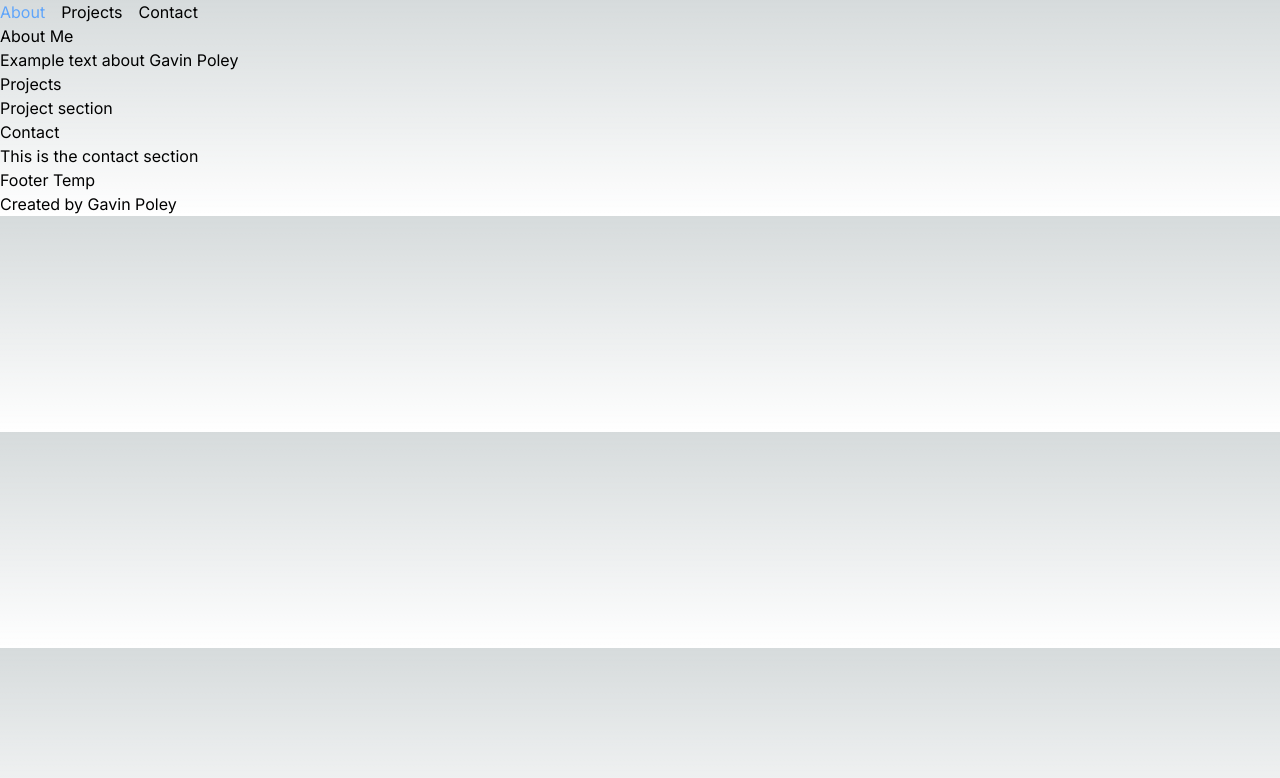
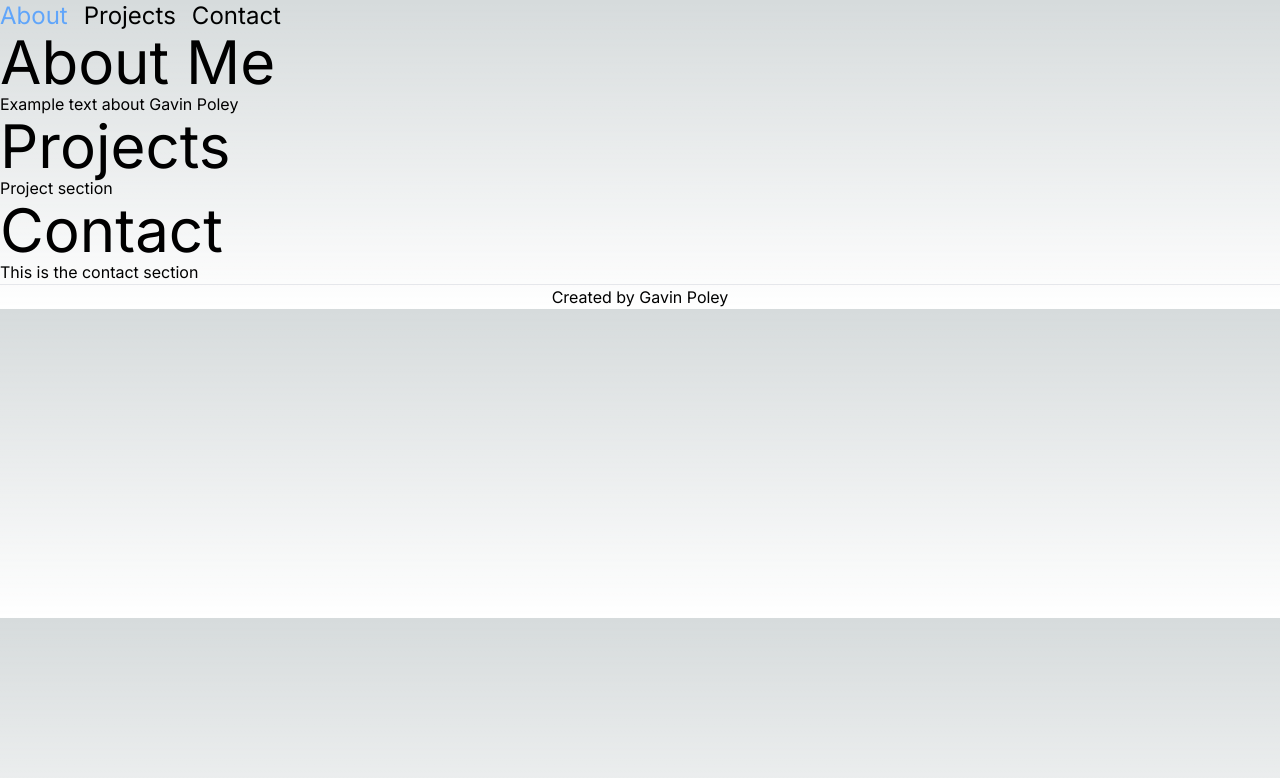
Before and after one commit to Gav1012/portfoliov2, a Next.js app: page / in a window 1280 px wide. Shown: the top 778 px of the page. Built offline with nearby package versions, Linux system fonts and the light colour scheme.

Commit message:
updated the sections and added footer

```diff
--- a/src/app/components/about.tsx
+++ b/src/app/components/about.tsx
@@ -2,7 +2,7 @@ export default function About() {
     console.log("hello from about");
     return (
         <section id="about">
-            <h1 className="text-4x1">About Me</h1>
+            <h1 className="text-6xl">About Me</h1>
             <p>Example text about Gavin Poley</p>
         </section>
     );
--- a/src/app/components/contact.tsx
+++ b/src/app/components/contact.tsx
@@ -2,7 +2,7 @@ export default function Contact() {
     console.log("hello from contact");
     return (
         <section id="contact">
-            <h2>Contact</h2>
+            <h1 className="text-6xl">Contact</h1>
             <p>This is the contact section</p>
         </section>
     )
--- a/src/app/components/footer.tsx
+++ b/src/app/components/footer.tsx
@@ -1,9 +1,9 @@
 export default function Footer() {
     console.log("hello from footer");
     return(
-        <section id="footer">
-            <h2>Footer Temp</h2>
-            <p>Created by Gavin Poley</p>
-        </section>
+        <footer>
+            <hr></hr>
+            <p className="text-center">Created by Gavin Poley</p>
+        </footer>
     );
 }
--- a/src/app/components/header.tsx
+++ b/src/app/components/header.tsx
@@ -4,9 +4,9 @@ export default function Header() {
         <header>
             <div className="flex justify-start items-center max-w-screen-xl">
                 <nav className="flex space-x-4">
-                    <a href="#about" className="hover:text-blue-400">About</a>
-                    <a href="#projects" className="hover:text-blue-400">Projects</a>
-                    <a href="#contact" className="hover:text-blue-400">Contact</a>
+                    <a href="#about" className="hover:text-blue-400 text-2xl">About</a>
+                    <a href="#projects" className="hover:text-blue-400 text-2xl">Projects</a>
+                    <a href="#contact" className="hover:text-blue-400 text-2xl">Contact</a>
                 </nav>
             </div>
         </header>
--- a/src/app/components/projects.tsx
+++ b/src/app/components/projects.tsx
@@ -2,7 +2,7 @@ export default function Projects() {
     console.log("hello from projects");
     return (
         <section id="projects">
-            <h2>Projects</h2>
+            <h1 className="text-6xl">Projects</h1>
             <p>Project section</p>
         </section>
     )
```
